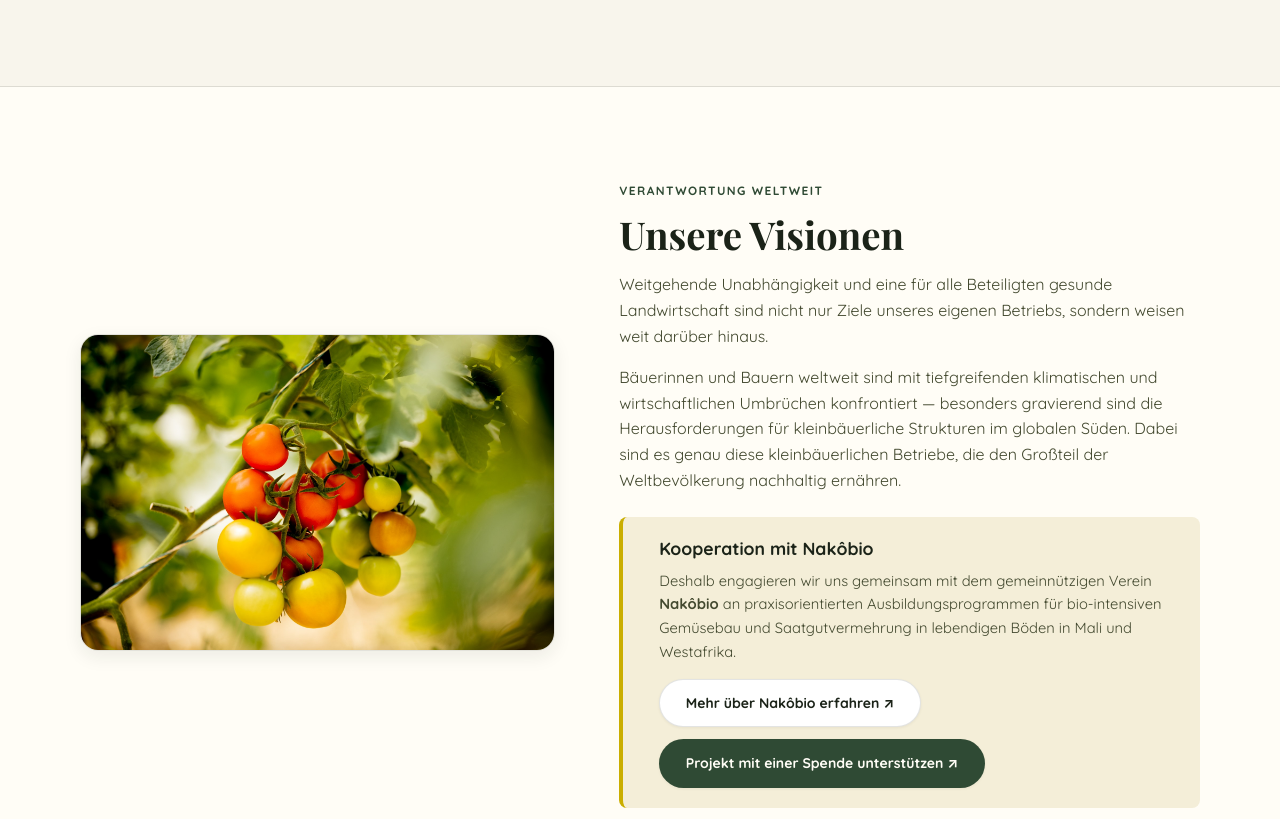
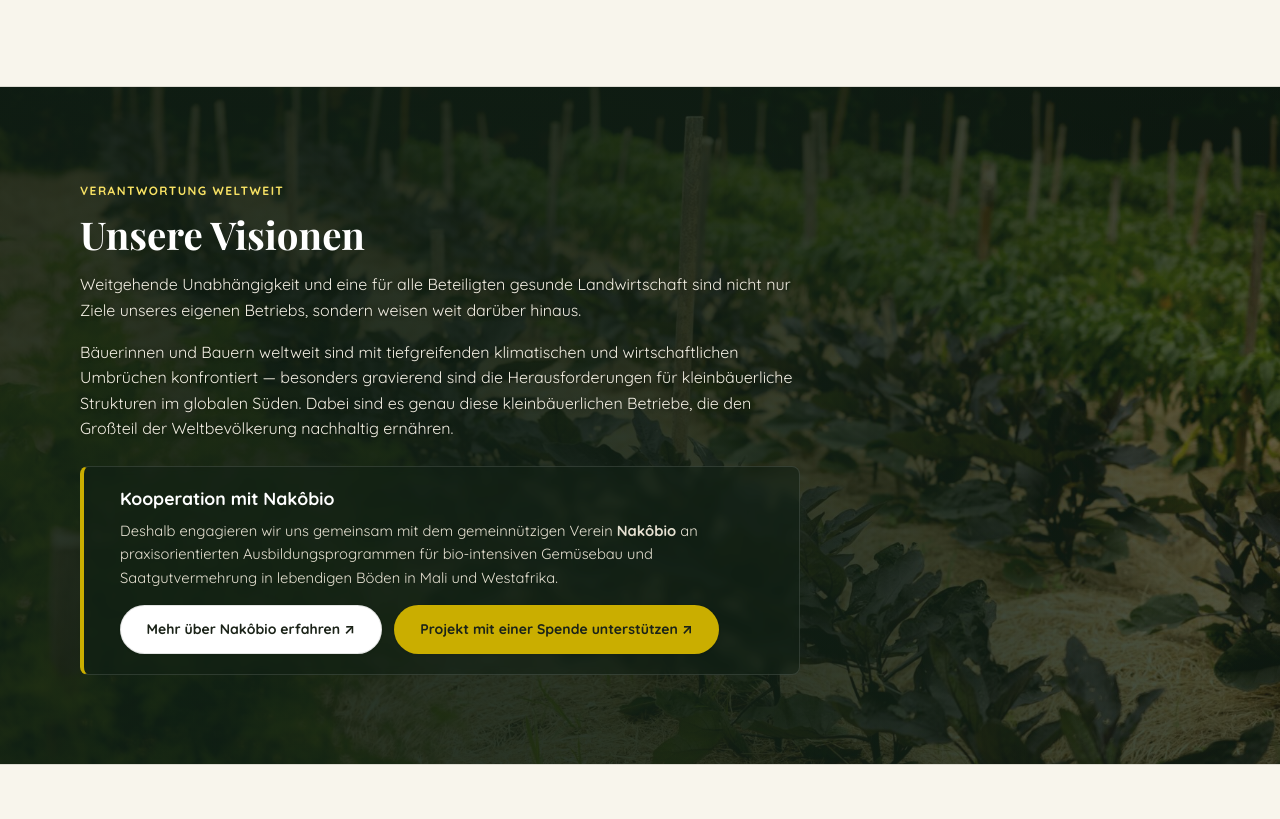
Before and after one commit to lazybird/biosain, an Astro site: page /ueber-uns in a window 1280 px wide. Shown: the part 1978-2797 px from the top of the page. Built offline with nearby package versions, Linux system fonts and the light colour scheme; Astro itself is replaced by a stand-in of ours; a script that the page names is missing; a web font is replaced by a local one.

Commit message:
feat: Über uns - nouvelle photo du hero et image de fond pour Unsere Visionen

```diff
--- a/src/components/PageHero.astro
+++ b/src/components/PageHero.astro
@@ -6,14 +6,15 @@ interface Props {
   lead?: string;
   imagePosition?: string;
   parallax?: boolean;
+  fit?: 'cover' | 'height';
 }
 
-const { image, eyebrow, title, lead, imagePosition = "center center", parallax = true } = Astro.props;
+const { image, eyebrow, title, lead, imagePosition = "center center", parallax = true, fit = 'cover' } = Astro.props;
 ---
 
 <section class="page-hero">
   <div
-    class:list={["page-hero-bg", { "no-parallax": !parallax }]}
+    class:list={["page-hero-bg", { "no-parallax": !parallax, "fit-height": fit === 'height' }]}
     aria-hidden="true"
     style={`background-image: url('${image}'); background-position: ${imagePosition};`}
   ></div>
@@ -52,6 +53,16 @@ const { image, eyebrow, title, lead, imagePosition = "center center", parallax =
 
   .page-hero-bg.no-parallax {
     background-attachment: scroll;
+  }
+
+  /* Image entière sur la hauteur, calée à droite, fondue vers la gauche */
+  .page-hero-bg.fit-height {
+    background-attachment: scroll;
+    background-size: auto 100%;
+    background-position: right center !important;
+    background-repeat: no-repeat;
+    -webkit-mask-image: linear-gradient(to right, transparent 0%, transparent 30%, #000 55%);
+    mask-image: linear-gradient(to right, transparent 0%, transparent 30%, #000 55%);
   }
 
   .page-hero-overlay {
@@ -122,6 +133,13 @@ const { image, eyebrow, title, lead, imagePosition = "center center", parallax =
       background-attachment: scroll;
     }
 
+    .page-hero-bg.fit-height {
+      background-size: cover;
+      background-position: center center !important;
+      -webkit-mask-image: none;
+      mask-image: none;
+    }
+
     .page-hero-content :global(.page-hero-actions) {
       flex-direction: column;
       align-items: stretch;
--- a/src/pages/ueber-uns.astro
+++ b/src/pages/ueber-uns.astro
@@ -8,9 +8,8 @@ import PageHero from '../components/PageHero.astro';
   description="Lernen Sie Tristan Toé, Jahwezi Graf und den Hof am Wachtberg kennen: Biologischer Gemüsebau, lebendige Böden, samenfeste Sorten und die Partnerschaft mit Nakôbio."
 >
   <PageHero
-    image="/images/card-biosain.jpg"
-    imagePosition="center 90%"
-    parallax={false}
+    image="/images/hero-ueber-uns.jpg"
+    fit="height"
     eyebrow="Geschichte & Haltung"
     title="BIOsain am Wachtberg"
     lead="Die Vielfalts-Marktgärtnerei mit den Schwerpunkten — lebendige Böden und samenfestes, geschmackvolles und vitales Gemüse."
@@ -86,17 +85,10 @@ import PageHero from '../components/PageHero.astro';
 
   <!-- 5.4 Unsere Visionen & Partner Nakôbio -->
   <section class="section-padding visions-section">
-    <div class="container">
+    <div class="visions-bg" aria-hidden="true"></div>
+    <div class="visions-overlay" aria-hidden="true"></div>
+    <div class="container visions-container">
       <div class="visions-grid">
-        <div class="visions-media">
-          <img
-            src="/images/hero-bg.jpg"
-            alt="Reifende Paradeiser am Strauch"
-            loading="lazy"
-            class="visions-img"
-          />
-        </div>
-
         <div class="visions-content">
           <span class="eyebrow">Verantwortung weltweit</span>
           <h2>Unsere Visionen</h2>
@@ -118,7 +110,7 @@ import PageHero from '../components/PageHero.astro';
                 <a href="https://nako.bio" target="_blank" rel="noopener noreferrer" class="btn btn-secondary btn-sm">
                   Mehr über Nakôbio erfahren ↗
                 </a>
-                <a href="https://donorbox.org/nakobio/" target="_blank" rel="noopener noreferrer" class="btn btn-primary btn-sm">
+                <a href="https://donorbox.org/nakobio/" target="_blank" rel="noopener noreferrer" class="btn btn-gold btn-sm">
                   Projekt mit einer Spende unterstützen ↗
                 </a>
               </div>
@@ -309,36 +301,70 @@ import PageHero from '../components/PageHero.astro';
 
   /* Visions */
   .visions-section {
-    background-color: var(--color-surface);
+    position: relative;
+    overflow: hidden;
+    background-color: #112015;
+    color: #F7F3E7;
+  }
+
+  .visions-bg {
+    position: absolute;
+    inset: 0;
+    background: url('/images/bg-visionen.jpg') center center / cover no-repeat;
+    filter: saturate(1.05) brightness(0.95);
+  }
+
+  .visions-overlay {
+    position: absolute;
+    inset: 0;
+    background:
+      radial-gradient(ellipse 80% 90% at 25% 50%, rgba(17, 32, 21, 0.92) 0%, rgba(17, 32, 21, 0.72) 60%, rgba(17, 32, 21, 0.45) 100%),
+      linear-gradient(180deg, rgba(17, 32, 21, 0.55) 0%, rgba(17, 32, 21, 0.25) 45%, rgba(17, 32, 21, 0.6) 100%);
+  }
+
+  .visions-container {
+    position: relative;
+    z-index: 2;
   }
 
   .visions-grid {
-    display: grid;
-    grid-template-columns: 0.9fr 1.1fr;
-    gap: clamp(2rem, 5vw, 4rem);
-    align-items: center;
+    max-width: 720px;
   }
 
-  .visions-img {
-    width: 100%;
-    border-radius: var(--radius-lg);
-    box-shadow: var(--shadow-md);
-    border: 1px solid var(--color-border);
+  .visions-content .eyebrow {
+    color: #F8E264;
   }
 
   .visions-content h2 {
+    color: #FFFFFF;
     margin-top: var(--space-1);
     margin-bottom: var(--space-4);
   }
 
+  .visions-content > p {
+    color: #F2EEE2;
+    text-shadow: 0 1px 4px rgba(0, 0, 0, 0.4);
+  }
+
   .partner-box {
     margin-top: var(--space-6);
-    background-color: var(--color-surface-sunken);
+    background-color: rgba(17, 32, 21, 0.6);
+    border: 1px solid rgba(255, 255, 255, 0.12);
     border-left: 4px solid var(--color-brand-primary);
     border-radius: var(--radius-sm);
     padding: var(--space-5);
     display: flex;
     gap: var(--space-4);
+    backdrop-filter: blur(4px);
+  }
+
+  .partner-box h4 {
+    color: #FFFFFF;
+  }
+
+  .partner-box p,
+  .partner-box strong {
+    color: #E6E1D2;
   }
 
   .partner-icon {
@@ -446,7 +472,7 @@ import PageHero from '../components/PageHero.astro';
   }
 
   @media (max-width: 900px) {
-    .team-grid, .visions-grid {
+    .team-grid {
       grid-template-columns: 1fr;
     }
 
```
Also changed, not shown: public/images/bg-visionen.jpg (added), public/images/hero-ueber-uns.jpg (added).
